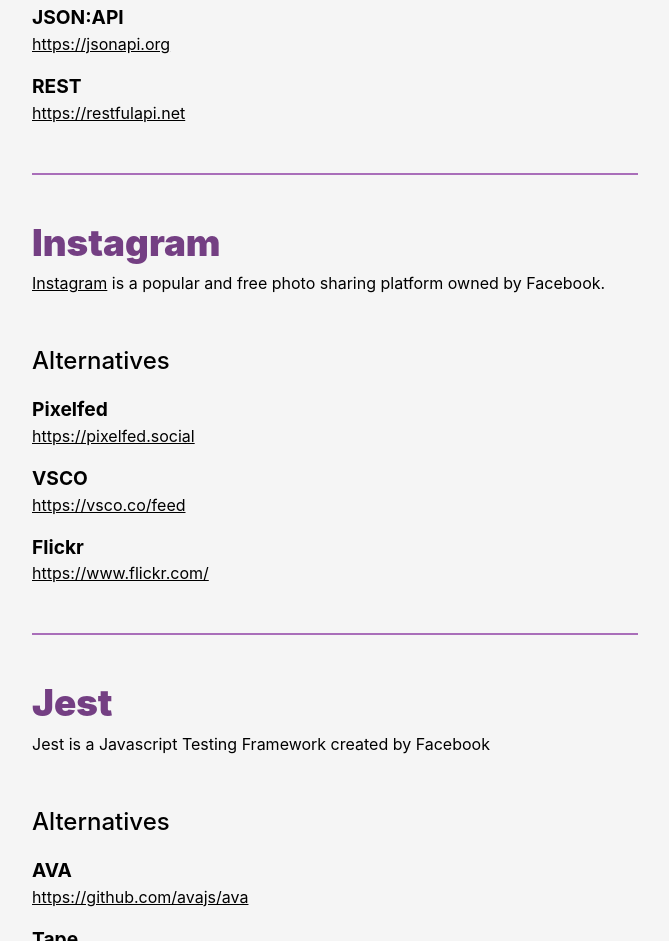
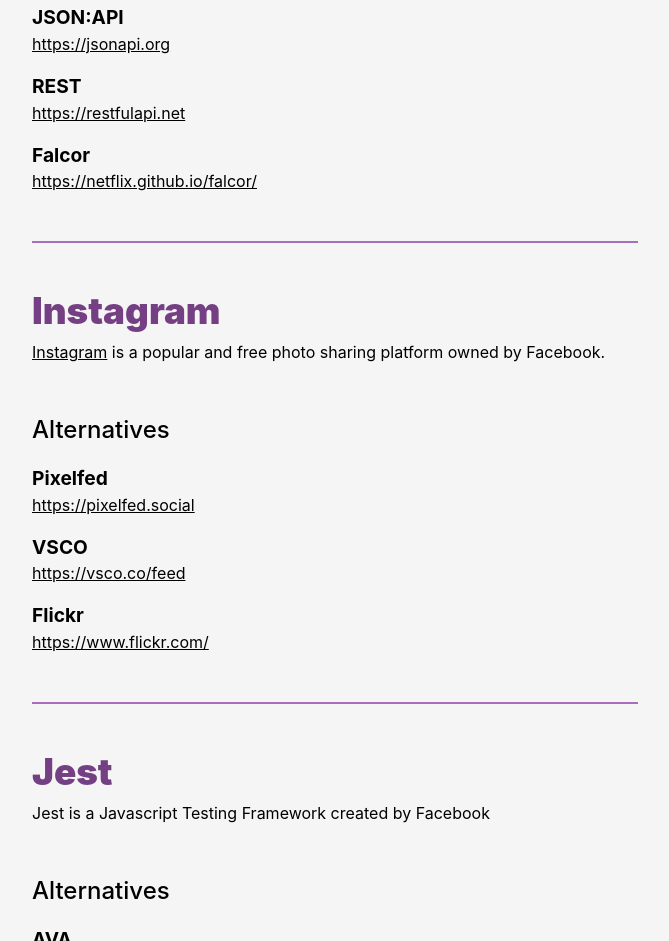
Before and after one commit to Andy-set-studio/npm-uninstall-facebook, an Eleventy site: page index.md in a window 1280 px wide. Shown: the part 2141-3082 px from the top of the page, without its empty margins (0-669 px from the left). Built offline with nearby package versions, Linux system fonts and the light colour scheme; Eleventy itself is replaced by a stand-in of ours; files that its build step writes are made by us from their sources.

Commit message:
upd graphql

```diff
--- a/items/graphql.md
+++ b/items/graphql.md
@@ -6,6 +6,8 @@
     link: 'https://jsonapi.org'
   - title: 'REST'
     link: 'https://restfulapi.net'
+  - title: 'Falcor'
+    link: 'https://netflix.github.io/falcor/'
 ---
 
 GraphQL is an open source query language created by Facebook
```
